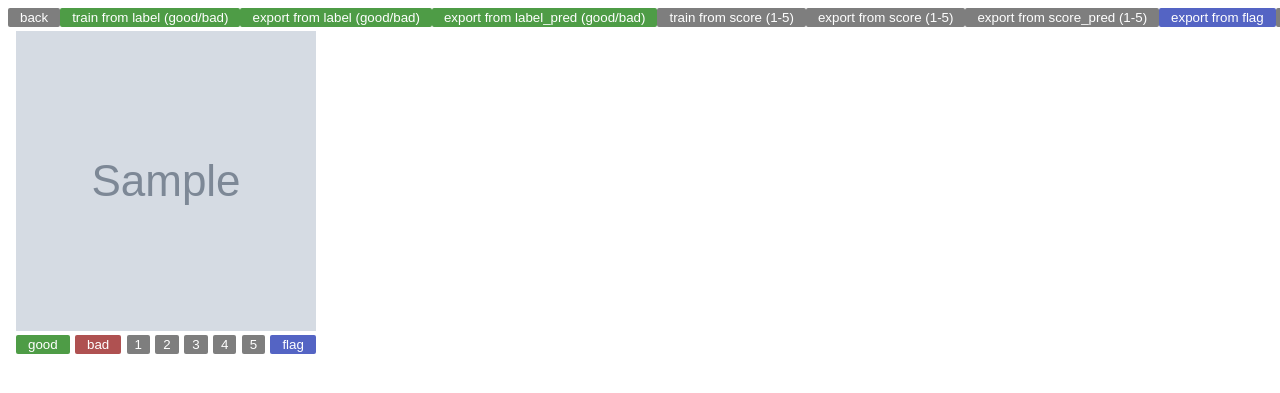
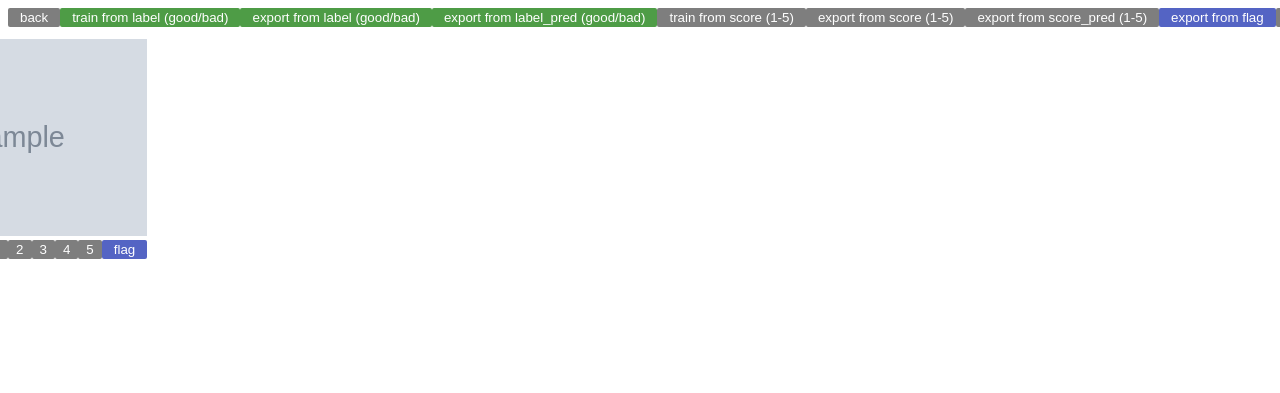
Before and after one commit to deforum-art/aestylo, a Flask app: template templates/index.html in a window 1280 px wide; the page is wider, and only the part inside the window is pictured. Shown: the top 393 px of that part. Run offline with Flask 2, Linux system fonts and the light colour scheme; the template is opened without the code that fills it: most values are stand-ins (such as "Sample title", 1, 10 or a date in 2020); grey boxes marked "Sample" are stand-in pictures; parts of the project's set-up code (start-up, migrations or seed data) failed here and were passed over.

Commit message:
change defaults/fix grid container

```diff
--- a/app.py
+++ b/app.py
@@ -11,12 +11,12 @@
 
 @app.route('/')
 def images():
-    global image_batch, image_batches
+    global image_batch, image_batches, width
     image_batches += [image_batch]
     if len(image_batches) > 16:
         image_batches = image_batches[-16:]
     #print(image_batches)
-    return render_template('index.html', images=image_batch)
+    return render_template('index.html', images=image_batch, width=width)
 
 @app.route('/refresh')
 def refresh():
@@ -108,13 +108,15 @@
     parser = argparse.ArgumentParser()
     parser.add_argument("--root_folder", help="Path to the folder containing the images", required=True)
     parser.add_argument("--database_file", help="Name of the CSV file to store metadata about images (default: database.csv)", default="database.csv")
-    parser.add_argument("--n_samples", type=int, help="Number of images to display on the web page (default: 32)", default=32)
+    parser.add_argument("--n_samples", type=int, help="Number of images to display on the web page (default: 8)", default=8)
+    parser.add_argument("--width", type=int, help="Width of the grid images", default=400)
     args = parser.parse_args()
 
     # assign globals
     root_folder = args.root_folder
     database_file = args.database_file
     n_samples = args.n_samples
+    width = args.width
 
     # init
     image_batches = []
--- a/static/style.css
+++ b/static/style.css
@@ -1,13 +1,8 @@
-.grid-container {
-    display: grid;
-    grid-template-columns: repeat(auto-fill, minmax(300px, 1fr));
-    grid-template-rows: repeat(auto-fill, minmax(300px, 1fr));
-    }
-
 .grid-item {
     display: flex;
     align-items: center;
     justify-content: center;
+    padding: 8px;
     }
 
 .top-container {
--- a/templates/index.html
+++ b/templates/index.html
@@ -41,11 +41,18 @@
             <button class="top-button custom-button">refresh</button>
         </a>
     </div>
+    <style>
+    .grid-container {
+        display: grid;
+        grid-template-columns: repeat(auto-fill, minmax({{ width }}px, 1fr));
+        grid-template-rows: repeat(auto-fill, minmax(auto-fill, 1fr));
+        }
+    </style>
     <div class="grid-container">
         {% for image in images %}
             <div class="grid-item">
                 <a href="/image/{{ image }}">
-                    <img src="{{ url_for('image', image_name=image) }}" width="300" height="300">
+                    <img src="{{ url_for('image', image_name=image) }}" width="{{ width }}" style="width:100%; height:auto;">
                     <div class="button-container">
                         <form action="{{ url_for('assign_metadata', image_name=image) }}" method="post">
                             <input type="submit" value="good" class="good-image-button custom-button">
```
